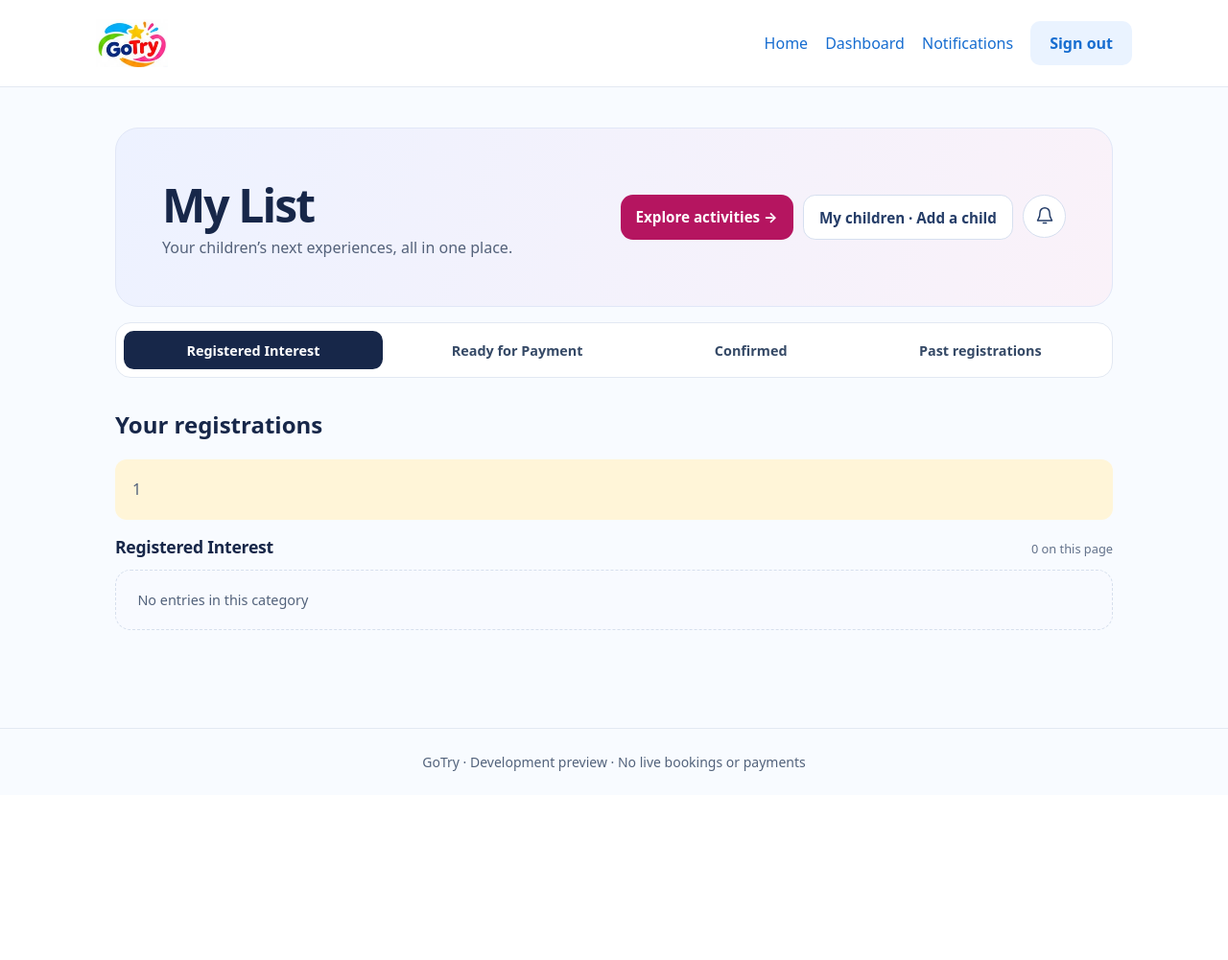
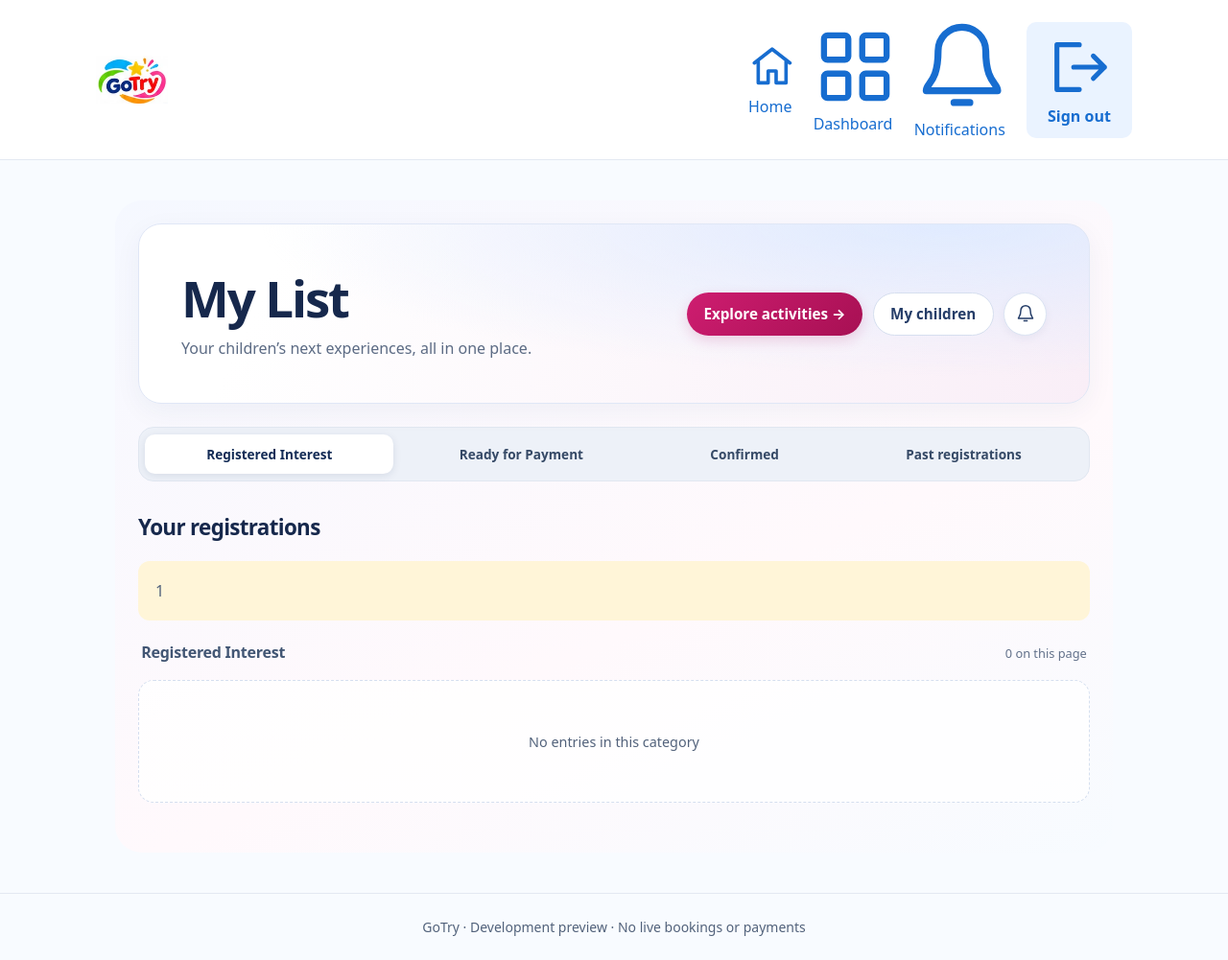
Before and after one commit to mastersreacademy-code/gotry, a Laravel app: template resources/views/parent/interests.blade.php in a window 1280 px wide. Shown: the whole page at 96% size. Before the commit the page ends 804 px from the top, so only its background shows below. Run offline with Laravel 12, Linux system fonts and the light colour scheme; the template is opened without the code that fills it, so the values that code supplies are empty; the visitor is signed in with stand-in values (Sample User, id 1).

Commit message:
Refine parent portal visuals with softer tabs and stage-accented cards

```diff
--- a/public/css/parent.css
+++ b/public/css/parent.css
@@ -132,3 +132,88 @@
 @media (max-width: 600px) {
     .portal-actions .portal-bell { order: -1; margin-inline-start: auto; }
 }
+
+/* Parent portal presentation */
+.parent-dashboard {
+    --parent-ink: #16284c;
+    --parent-action: #b51560;
+    padding: clamp(.6rem, 2vw, 1.5rem);
+    border-radius: 1.75rem;
+    background: linear-gradient(155deg, #f5f8ff, #fff9fc 60%, #f7fbff);
+}
+.parent-dashboard .portal-banner {
+    position: relative;
+    padding: clamp(1.5rem, 4vw, 2.75rem);
+    border: 1px solid #e0e7f6;
+    border-radius: 1.5rem;
+    background: radial-gradient(ellipse at 85% 0%, #e0ebff, transparent 60%), linear-gradient(115deg, #fff 15%, #f9eef7);
+    box-shadow: 0 8px 28px rgb(28 56 105 / 5%);
+}
+.portal-banner h1 { font-size: clamp(2.2rem, 5vw, 3.3rem); font-weight: 800; line-height: 1.1; margin-bottom: .65rem; }
+.portal-banner p { font-size: 1rem; line-height: 1.6; color: #5c6b84; }
+.portal-actions { align-items: center; }
+.parent-dashboard .portal-actions > .button {
+    display: inline-flex;
+    align-items: center;
+    justify-content: center;
+    min-height: 2.85rem;
+    padding: .65rem 1.1rem;
+    border-radius: 999px;
+    font-weight: 700;
+    box-sizing: border-box;
+    text-decoration: none;
+}
+.parent-dashboard .portal-actions > .button:not(.secondary) {
+    background: linear-gradient(135deg, #ce1d70, #a71053);
+    box-shadow: 0 5px 14px rgb(181 21 96 / 17%);
+}
+.parent-dashboard .portal-actions > .button:not(.secondary):hover { background: #99124d; }
+.parent-dashboard .portal-actions > .secondary:hover { background: #edf3ff; border-color: #b9cce8; }
+.portal-actions .portal-bell { box-shadow: 0 3px 10px rgb(22 40 76 / 5%); border-color: #dbe4f3; }
+.parent-dashboard .portal-navigation {
+    margin: 1.5rem 0 1.75rem;
+    padding: .4rem;
+    border: 1px solid #e1e7f1;
+    background: #edf1f8;
+    border-radius: 1rem;
+    gap: .3rem;
+}
+.portal-navigation a { min-height: 2.6rem; display: flex; justify-content: center; align-items: center; box-sizing: border-box; font-size: .85rem; }
+.parent-dashboard .portal-navigation a[aria-selected="true"] {
+    color: #142c56;
+    background: #fff;
+    box-shadow: 0 2px 8px rgb(22 40 76 / 10%);
+}
+.parent-dashboard .portal-navigation a:hover { background: #f9fbff; }
+.parent-dashboard .parent-list-title { font-size: 1.4rem; letter-spacing: -.03em; color: #16284c; }
+.portal-group-heading { padding: .35rem .2rem; }
+.portal-group-heading h3 { color: #425674; font-size: 1rem; font-weight: 700; }
+.parent-dashboard .parent-card {
+    position: relative;
+    padding: 1.5rem;
+    border-radius: 1.25rem;
+    border: 1px solid #e0e7f2;
+    border-top: 4px solid #89b4ef;
+    box-shadow: 0 6px 22px rgb(30 57 103 / 5%);
+}
+.parent-dashboard [data-stage="ready-for-payment"] .parent-card { border-top-color: #e6b24f; }
+.parent-dashboard [data-stage="confirmed"] .parent-card { border-top-color: #6fbd9d; }
+.parent-dashboard [data-stage="past-registrations"] .parent-card { border-top-color: #bbc5d6; }
+.parent-dashboard .parent-card-offer { border-top-color: #d66f9e; background: #fffafd; }
+.parent-dashboard .parent-card > .portal-activity-category { margin: 0 0 .75rem; font-size: .75rem; color: #687c9a; font-weight: 700; letter-spacing: .035em; }
+.parent-dashboard .parent-card h3 { margin-block: 1rem; font-size: 1.35rem; letter-spacing: -.025em; }
+.portal-child { background: #f5f8fd; border: 0; border-radius: .9rem; padding: .8rem; margin-bottom: 1rem; }
+.portal-child-avatar { background: #e2ebfc; color: #2a5095; border-radius: 50%; }
+.parent-dashboard .parent-card > .notice { border-radius: .75rem; padding: .75rem; }
+.parent-dashboard .parent-manage { border-top-color: #edf0f6; padding-top: .9rem; margin-top: 1rem; }
+.parent-dashboard .parent-manage summary { color: #596b86; font-weight: 600; }
+.parent-dashboard .parent-manage summary:hover { color: #a71053; }
+.parent-dashboard .parent-empty { min-height: 8rem; display: grid; align-items: center; justify-items: center; text-align: center; background: rgb(255 255 255 / 75%); border-color: #d5dfef; }
+.parent-dashboard .parent-empty p { max-width: 30rem; line-height: 1.6; }
+@media (max-width: 600px) {
+    .parent-dashboard { padding: .5rem; border-radius: 1rem; }
+    .parent-dashboard .portal-banner { padding: 1.35rem; }
+    .parent-dashboard .portal-actions > .button { font-size: .85rem; }
+    .parent-dashboard .parent-card { padding: 1.15rem; }
+    .portal-navigation a { flex-basis: 45%; font-size: .78rem; }
+}
--- a/resources/views/parent/interests.blade.php
+++ b/resources/views/parent/interests.blade.php
@@ -16,7 +16,10 @@
             @if($unread > 0)
                 <span class="portal-bell-badge" aria-hidden="true">{{ $unread > 99 ? '99+' : $unread }}</span>
             @endif
-        </a><a class="button" href="{{ route('activities.index') }}">Explore activities →</a><a class="button secondary" href="{{ route('parent.children') }}">My children · Add a child</a></div>
+        </a>
+        <a class="button" href="{{ route('activities.index') }}">Explore activities →</a>
+        <a class="button secondary" href="{{ route('parent.children') }}">My children</a>
+    </div>
 </section>
 <nav class="portal-navigation" aria-label="My List sections">
     <a href="#registered-interest">Registered Interest</a>
@@ -44,7 +47,7 @@
     });
 @endphp
 @foreach(['Registered Interest', 'Ready for Payment', 'Confirmed', 'Past registrations'] as $group)
-<section class="portal-group" id="{{ \Illuminate\Support\Str::slug($group) }}">
+<section class="portal-group" id="{{ \Illuminate\Support\Str::slug($group) }}" data-stage="{{ \Illuminate\Support\Str::slug($group) }}">
 <div class="portal-group-heading"><h3>{{ $group }}</h3><span>{{ $groups->get($group, collect())->count() }} on this page</span></div>
 <div class="grid portal-registration-grid">
 @forelse($groups->get($group, []) as $interest)
@@ -62,6 +65,7 @@
         $canAccept = $liveOffer && $slot['accepting_offers'];
     @endphp
     <article @class(['parent-card', 'parent-card-offer' => $canAccept])>
+        <p class="portal-activity-category">{{ $activity->category }}</p>
         <span class="status {{ ($cancelled || ($interest->status === 'offered' && ! $canAccept)) ? 'parent-status-inactive' : 'parent-status-'.$interest->status }}">{{ $cancelled ? 'Trial cancelled' : match($interest->status) {
             'interested' => 'Interest registered', 'waitlisted' => 'On waitlist',
             'offered' => $canAccept ? 'Seat offered' : ($liveOffer ? 'Offer unavailable' : 'Offer expired'),
```
